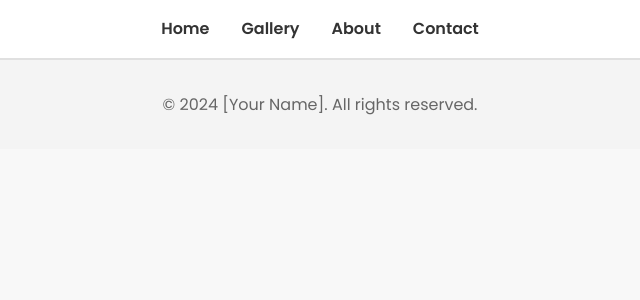
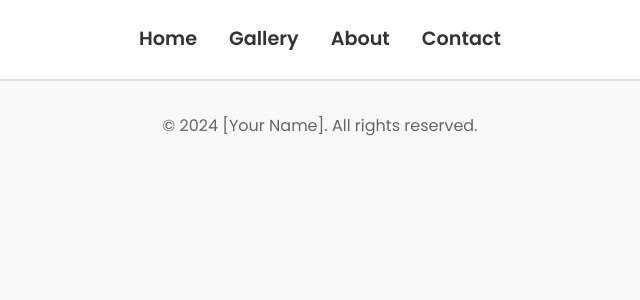
Before and after one commit to gardenpartyart/gardenpartyart.github.io, a Jekyll site: the page built from about.md, in a window 1280 px wide. Shown: the top 300 px of the page, without its empty margins (320-960 px from the left). Built offline with Jekyll 4.4.1, drawn with Linux system fonts in a browser that asks for light colours; our own code applies the rules of GitHub Pages for plain Markdown files.

Commit message:
Update styles.css

```diff
--- a/assets/css/styles.css
+++ b/assets/css/styles.css
@@ -1,4 +1,4 @@
-/* Basic reset */
+/* Basic Reset */
 * {
     margin: 0;
     padding: 0;
@@ -7,7 +7,7 @@
 
 body {
     font-family: 'Poppins', sans-serif;
-    background-color: #f8f8f8;
+    background-color: #f9f9f9;
     color: #333;
     line-height: 1.6;
 }
@@ -21,21 +21,22 @@
 /* Navigation */
 .navbar {
     background-color: #fff;
+    padding: 1.5rem 0;
     border-bottom: 1px solid #e0e0e0;
-    padding: 1rem 0;
 }
 
 .nav-list {
     display: flex;
     justify-content: center;
+    list-style: none;
     gap: 2rem;
-    list-style: none;
 }
 
 .nav-list li a {
     text-decoration: none;
     color: #333;
     font-weight: 600;
+    font-size: 1.2rem;
 }
 
 .nav-list li a:hover {
@@ -46,22 +47,38 @@
 #hero {
     text-align: center;
     padding: 8rem 0;
-    background-color: #f4f4f4;
+    background: url('/assets/images/hero-image.jpg') no-repeat center center/cover;
 }
 
 #hero h1 {
     font-size: 4rem;
     font-weight: 600;
-    color: #333;
+    color: #fff;
 }
 
 #hero p {
     margin-top: 1rem;
-    font-size: 1.2rem;
-    color: #666;
+    font-size: 1.5rem;
+    color: #f5f5f5;
 }
 
-/* Gallery Grid */
+.button {
+    background-color: #333;
+    color: #fff;
+    padding: 1rem 2rem;
+    border-radius: 50px;
+    text-transform: uppercase;
+    font-weight: 600;
+    text-decoration: none;
+    display: inline-block;
+    margin-top: 2rem;
+}
+
+.button:hover {
+    background-color: #000;
+}
+
+/* Gallery */
 #gallery {
     padding: 4rem 0;
 }
@@ -85,7 +102,6 @@
     width: 100%;
     height: auto;
     display: block;
-    border-bottom: 1px solid #eee;
 }
 
 .art-piece:hover {
@@ -95,35 +111,25 @@
 
 .art-piece p {
     padding: 1rem;
-    font-size: 1.1rem;
+    font-size: 1.2rem;
     font-weight: 500;
-    color: #555;
     text-align: center;
 }
 
-.button {
-    background-color: #333;
-    color: #fff;
-    padding: 1rem 2rem;
-    border-radius: 50px;
-    text-transform: uppercase;
-    font-weight: 600;
-    text-decoration: none;
-    display: inline-block;
-    margin-top: 2rem;
-}
-
-.button:hover {
-    background-color: #000;
+.art-piece .button {
+    display: block;
+    margin: 1rem auto;
+    text-align: center;
 }
 
 /* Footer */
 footer {
+    background-color: #f9f9f9;
     padding: 2rem 0;
     text-align: center;
-    background-color: #f4f4f4;
     border-top: 1px solid #e0e0e0;
 }
 
 footer p {
     color: #666;
+}
```
